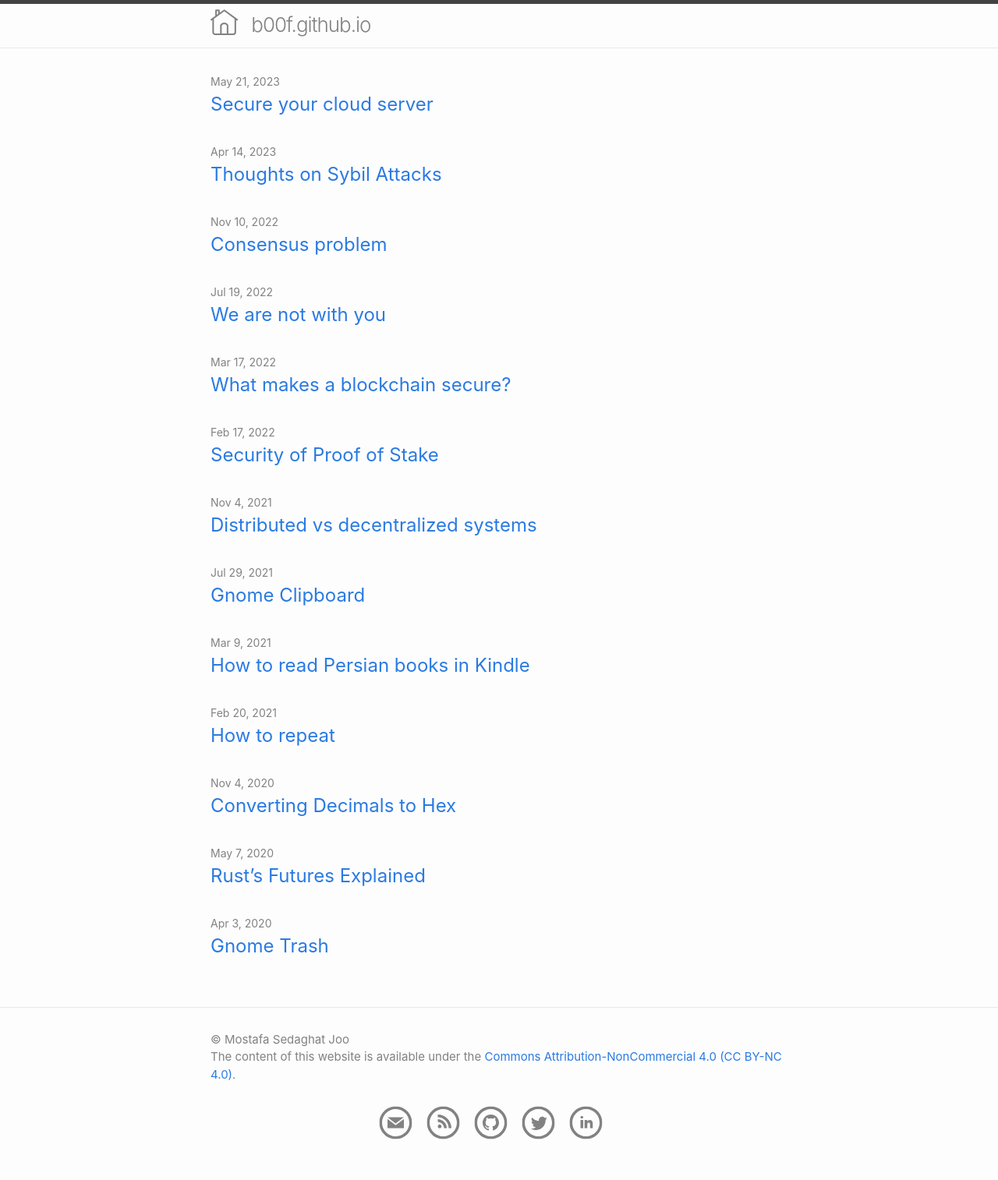
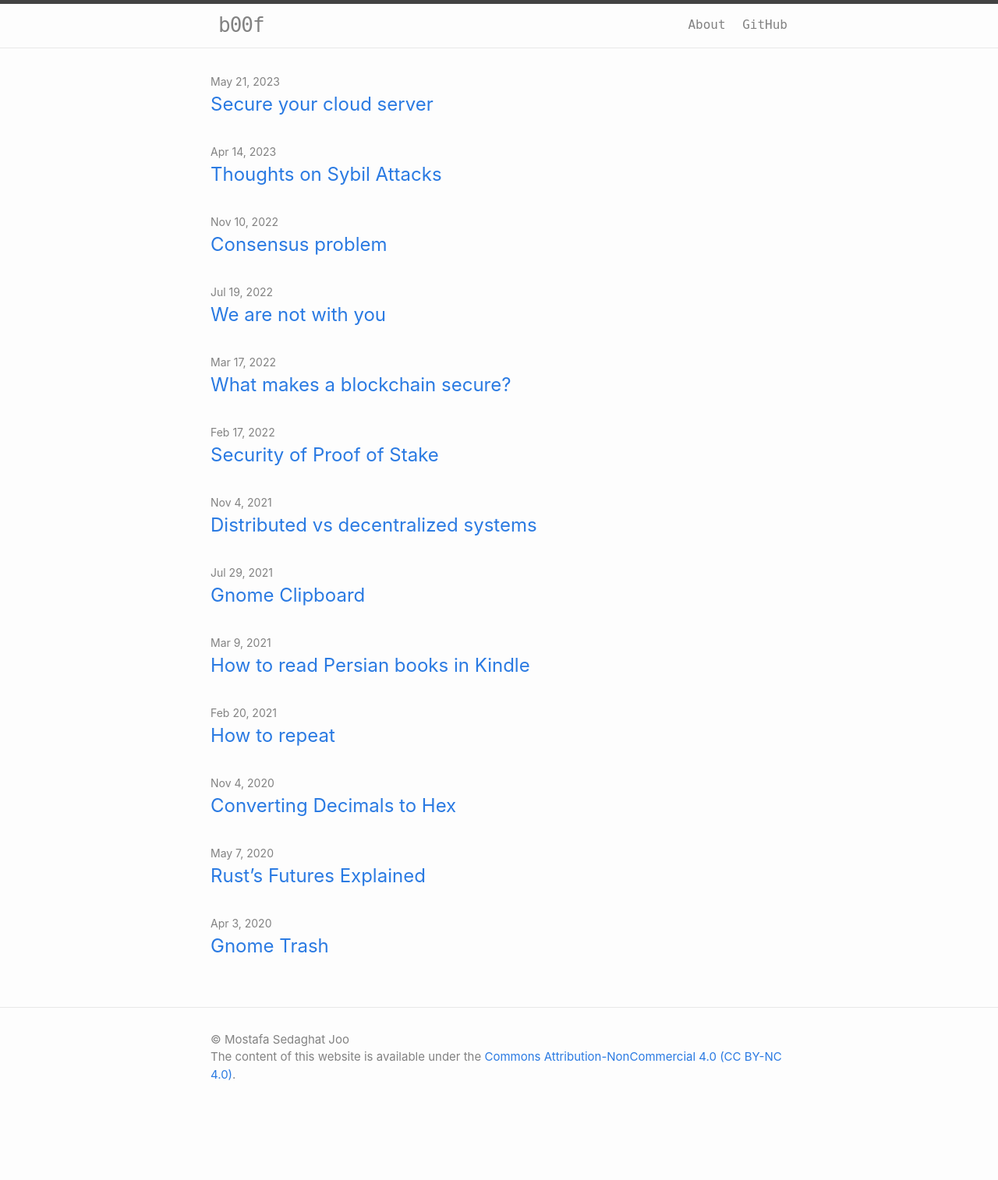
Before and after one commit to b00f/b00f.github.io, a Jekyll site: the page built from index.markdown, in a window 1280 px wide. Shown: the whole page at 78% size. Built offline with Jekyll 4.4.1, drawn with Linux system fonts in a browser that asks for light colours; after the commit the page ends 1435 px from its top, so only the background shows below that.

Commit message:
updating website

```diff
--- a/_config.yml
+++ b/_config.yml
@@ -19,7 +19,11 @@
 # in the templates via {{ site.myvariable }}.
 
 title: b00f
-description: >- # this means to ignore newlines until "baseurl:"
+description: I write, so I am
+tagline: Mostafa Sedaghat Joo's Blog
+author: Mostafa Sedaghat Joo
+twitter:
+  username: mos_joo
 
 baseurl: "" # the subpath of your site, e.g. /blog
 url: "https://b00f.github.io/" # the base hostname & protocol for your site, e.g. http://example.com
--- a/_includes/footer.html
+++ b/_includes/footer.html
@@ -8,28 +8,5 @@
             rel="nofollow">Commons Attribution-NonCommercial 4.0 (CC BY-NC 4.0)</a>.</p>
       </div>
     </div>
-
-    <div class="footer-links">
-      <ul class="media-list">
-        <li><a rel="me" href="mailto:mostafa.sedaghat@gmail.com" title="email"><svg class="svg-icon grey">
-              <use xlink:href="{{ '/assets/icons.svg#email' | relative_url }}"></use>
-            </svg></a></li>
-        <li><a rel="me" href="{{ 'feed.xml' | relative_url }}" title="rss"><svg class="svg-icon grey">
-              <use xlink:href="{{ '/assets/icons.svg#rss' | relative_url }}"></use>
-            </svg></a></li>
-        <li><a rel="me" href="https://github.com/b00f" title="github"><svg class="svg-icon grey">
-              <use xlink:href="{{ '/assets/icons.svg#github' | relative_url }}"></use>
-            </svg></a></li>
-        <li><a rel="me" href="https://twitter.com/mos_joo" title="twitter"><svg class="svg-icon grey">
-              <use xlink:href="{{ '/assets/icons.svg#twitter' | relative_url }}"></use>
-            </svg></a></li>
-        <li><a rel="me" href="https://www.linkedin.com/in/mostafasedaghat/" title="linkedin"><svg class="svg-icon grey">
-              <use xlink:href="{{ '/assets/icons.svg#linkedin' | relative_url }}"></use>
-            </svg></a></li>
-      </ul>
-
-    </div>
-
   </div>
-
 </footer>
--- a/_includes/header.html
+++ b/_includes/header.html
@@ -1,35 +1,14 @@
 <header class="site-header">
-
   <div class="wrapper">
     {%- assign default_paths = site.pages | map: "path" -%}
     {%- assign page_paths = site.header_pages | default: default_paths -%}
     {%- assign titles_size = site.pages | map: 'title' | join: '' | size -%}
-    <a class="site-title" rel="author" href="{{ '/' | relative_url }}"><svg class="svg-icon grey">
-        <use xlink:href="{{ '/assets/icons.svg#home' | relative_url }}"></use>
-      </svg>
-      <span class="grey" style="padding-left:10px">b00f.github.io</span>
+    <a class="site-title" rel="author" href="{{ site.url }}">
+      <span class="grey" style="padding-left:10px">{{ site.title }}</span>
     </a>
-    {%- if 0 -%}
-    <nav class="site-nav">
-      <input type="checkbox" id="nav-trigger" class="nav-trigger" />
-      <label for="nav-trigger">
-        <span class="menu-icon">
-          <svg viewBox="0 0 18 15" width="18px" height="15px">
-            <path
-              d="M18,1.484c0,0.82-0.665,1.484-1.484,1.484H1.484C0.665,2.969,0,2.304,0,1.484l0,0C0,0.665,0.665,0,1.484,0 h15.032C17.335,0,18,0.665,18,1.484L18,1.484z M18,7.516C18,8.335,17.335,9,16.516,9H1.484C0.665,9,0,8.335,0,7.516l0,0 c0-0.82,0.665-1.484,1.484-1.484h15.032C17.335,6.031,18,6.696,18,7.516L18,7.516z M18,13.516C18,14.335,17.335,15,16.516,15H1.484 C0.665,15,0,14.335,0,13.516l0,0c0-0.82,0.665-1.483,1.484-1.483h15.032C17.335,12.031,18,12.695,18,13.516L18,13.516z" />
-          </svg>
-        </span>
-      </label>
-
-      <div class="trigger">
-        {%- for path in page_paths -%}
-        {%- assign my_page = site.pages | where: "path", path | first -%}
-        {%- if my_page.title -%}
-        <a class="page-link" href="{{ my_page.url | relative_url }}">{{ my_page.title | escape }}</a>
-        {%- endif -%}
-        {%- endfor -%}
-      </div>
-    </nav>
-    {%- endif -%}
+    <div class="site-nav grey">
+      <a href="{{ site.url }}/about/">About</a>
+      <a href="https://github.com/b00f/">GitHub</a>
+    </div>
   </div>
 </header>
--- a/_sass/minima/_layout.scss
+++ b/_sass/minima/_layout.scss
@@ -2,6 +2,7 @@
  * Site header
  */
 .site-header {
+  font-family: $nav-font-family;
   border-top: 5px solid $border-color-03;
   border-bottom: 1px solid $border-color-01;
   min-height: $spacing-unit * 1.865;
@@ -40,89 +41,15 @@
   border: 1px solid $border-color-01;
   border-radius: 5px;
   text-align: right;
+  position: static;
+  float: right;
+  border: none;
 
-  .nav-trigger {
-    display: none;
-  }
-
-  .menu-icon {
-    float: right;
-    width: 36px;
-    height: 26px;
-    line-height: 0;
-    padding-top: 10px;
-    text-align: center;
-
-    >svg path {
-      fill: $border-color-03;
-    }
-  }
-
-  label[for="nav-trigger"] {
-    display: block;
-    float: right;
-    width: 36px;
-    height: 36px;
-    z-index: 2;
-    cursor: pointer;
-  }
-
-  input~.trigger {
-    clear: both;
-    display: none;
-  }
-
-  input:checked~.trigger {
-    display: block;
-    padding-bottom: 5px;
-  }
-
-  .page-link {
-    color: $text-color;
-    line-height: $base-line-height;
-    display: block;
-    padding: 5px 10px;
-
-    // Gaps between nav items, but not on the last one
-    &:not(:last-child) {
-      margin-right: 0;
-    }
-
-    margin-left: 20px;
-  }
-
-  @media screen and (min-width: $on-medium) {
-    position: static;
-    float: right;
-    border: none;
-    background-color: inherit;
-
-    label[for="nav-trigger"] {
-      display: none;
-    }
-
-    .menu-icon {
-      display: none;
-    }
-
-    input~.trigger {
-      display: block;
-    }
-
-    .page-link {
-      display: inline;
-      padding: 0;
-
-      &:not(:last-child) {
-        margin-right: 20px;
-      }
-
-      margin-left: auto;
-    }
+  a {
+    padding-left: 12px;
+    color: $brand-color;
   }
 }
-
-
 
 /**
  * Site footer
--- a/_sass/minima/initialize.scss
+++ b/_sass/minima/initialize.scss
@@ -2,6 +2,7 @@
 
 // Define defaults for each variable.
 
+$nav-font-family: "DejaVu Sans Mono";
 $base-font-family: -apple-system, BlinkMacSystemFont, "Segoe UI", "Segoe UI Symbol", "Segoe UI Emoji", "Apple Color Emoji", Roboto, Helvetica, Arial, sans-serif !default;
 $code-font-family: "Menlo", "Inconsolata", "Consolas", "Roboto Mono", "Ubuntu Mono", "Liberation Mono", "Courier New", monospace;
 $base-font-size:   16px !default;
```
Also changed, not shown: about/index.md (added, +88 -0 lines), _includes/head.html (line endings or trailing spaces), 1 other file.
